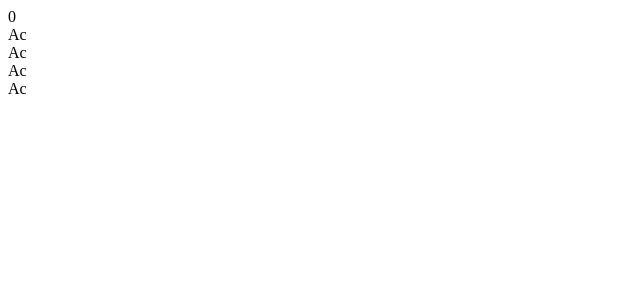
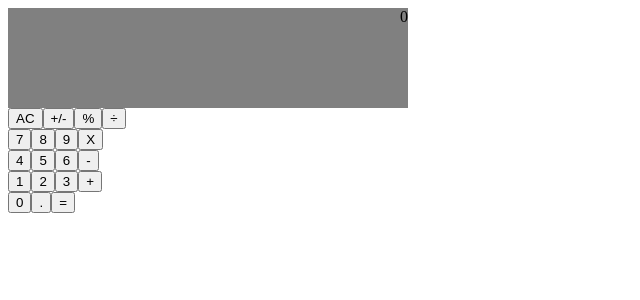
Before and after one commit to imran5644/react-calculator-app, a React (Create React App) app: page / in a window 1280 px wide. Shown: the top 300 px of the page, without its empty margins (0-640 px from the left). Built offline with nearby package versions, Linux system fonts and the light colour scheme.

Commit message:
Add basic styling

```diff
--- a/src/components/Button.js
+++ b/src/components/Button.js
@@ -1,9 +1,10 @@
 import PropTypes from 'prop-types';
+import '../stylesheet/Button.css';
 
 const Button = ({ name }) => (
-  <div className="button">
+  <button type="button" className="Button">
     { name }
-  </div>
+  </button>
 );
 
 Button.propTypes = {
--- a/src/components/ButtonPanel.js
+++ b/src/components/ButtonPanel.js
@@ -2,10 +2,36 @@
 
 const ButtonPanel = () => (
   <div>
-    <Button name="Ac" />
-    <Button name="Ac" />
-    <Button name="Ac" />
-    <Button name="Ac" />
+    <div>
+      <Button name="AC" />
+      <Button name="+/-" />
+      <Button name="%" />
+      <Button name="÷" />
+    </div>
+    <div>
+      <Button name="7" />
+      <Button name="8" />
+      <Button name="9" />
+      <Button name="X" />
+    </div>
+    <div>
+      <Button name="4" />
+      <Button name="5" />
+      <Button name="6" />
+      <Button name="-" />
+    </div>
+    <div>
+      <Button name="1" />
+      <Button name="2" />
+      <Button name="3" />
+      <Button name="+" />
+    </div>
+    <div>
+      <Button name="0" />
+      <Button name="." />
+      <Button name="=" />
+    </div>
+
   </div>
 );
 
--- a/src/components/Display.js
+++ b/src/components/Display.js
@@ -1,7 +1,8 @@
 import PropTypes from 'prop-types';
+import '../stylesheet/Display.css';
 
 const Display = ({ result }) => (
-  <div>{result}</div>
+  <div className="Display">{result}</div>
 );
 
 Display.defaultProps = {
--- a/src/index.css
+++ /dev/null
@@ -1,5 +0,0 @@
-* {
-  border: 0;
-  padding: 0;
-  margin: 0;
-}
--- /dev/null
+++ b/src/stylesheet/Display.css
@@ -0,0 +1,6 @@
+.Display {
+    text-align: right;
+    background-color: gray;
+    width: 400px;
+    height: 100px;
+  }
```
Also changed, not shown: src/stylesheet/Button.css (added).
